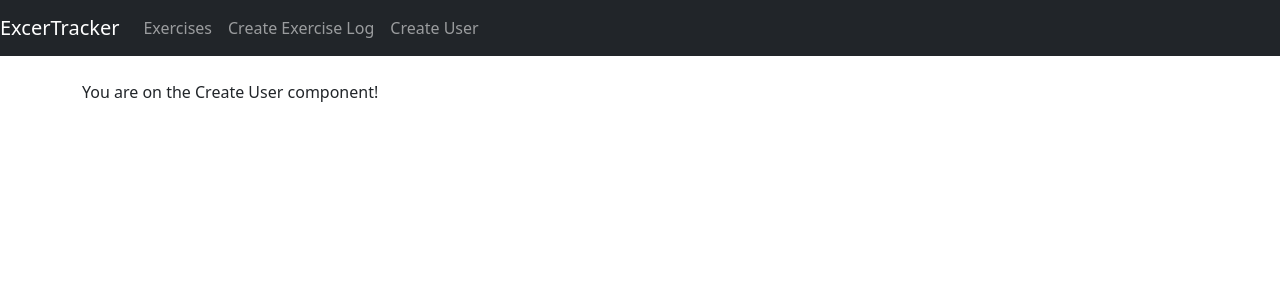
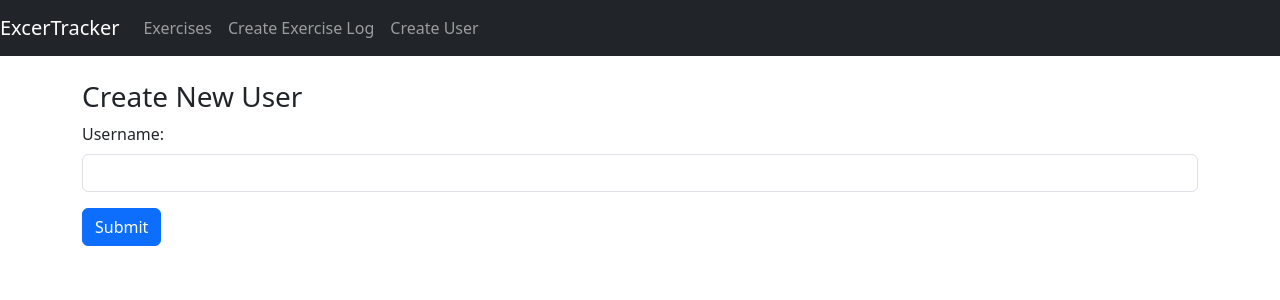
Before and after one commit to kolehiyolo/persn-mern_exercise_tracker, a React (Create React App) app: page /user in a window 1280 px wide. Shown: the top 300 px of the page. Built offline with nearby package versions, Linux system fonts and the light colour scheme; the HTML template or start-up script is replaced by a standard one.

Commit message:
create-user.component.js ready
1. Prepared create-user.component.js and the page is now ready
2. Set up the states and the jsx as well as the functions that handle state changes
	2.1. It's quite similar to create-exercise.component.js so not much work is needed
3. Olgood

```diff
--- a/src/components/create-user.component.js
+++ b/src/components/create-user.component.js
@@ -1,9 +1,53 @@
-import React, {Component} from "react";
+import React, {Component, useState} from "react";
 
 export default function CreateUser() {
+  const [newUser, setNewUser] = useState(
+    {
+      username: ''
+    }
+  );
+
+  function onInputChange(event) {
+    const {value} = event.target;
+
+    setNewUser(
+      {
+        username: value
+      }
+    );
+  };
+
+  function onSubmit(event) {
+    event.preventDefault();
+
+    console.log(newUser);
+
+    setNewUser(
+      {
+        username: ''
+      }
+    );
+  };
+
   return (
     <div>
-      <p>You are on the Create User component!</p>
+      <h3>Create New User</h3>
+      <form>
+        <div className="mb-3">
+          <label className="form-label">Username: </label>
+          <input
+            className="form-control"
+            required
+            onChange={onInputChange}
+            type="text"
+            name="username"
+            value={newUser.username}
+          />
+        </div>
+        <div className="mb-3">
+          <button className="btn btn-primary" onClick={onSubmit}>Submit</button>
+        </div>
+      </form>
     </div>
   );
 };
```
